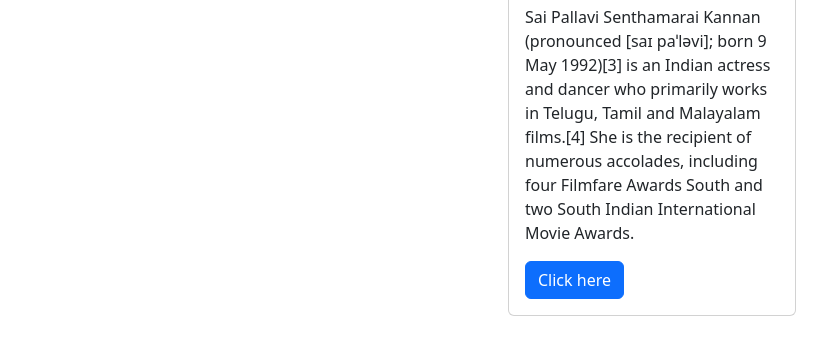
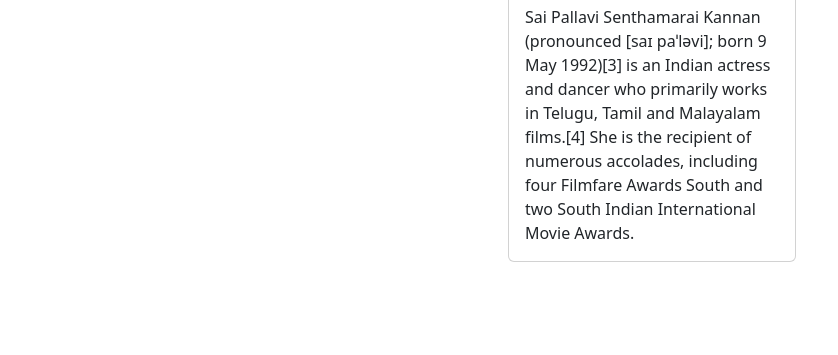
Before and after one commit to SwapnaPasham/Bootstrap, a plain HTML site: page card3.html in a window 1280 px wide. Shown: the part 363-718 px from the top of the page, without its empty margins (0-838 px from the left). Drawn offline with nearby package versions, Linux system fonts and the light colour scheme.

Commit message:
Update card3.html

```diff
--- a/card3.html
+++ b/card3.html
@@ -44,7 +44,7 @@
         <div class="card-body">
           <h5 class="card-title">Sai Pallavi Senthamarai Kannan</h5>
           <p class="card-text">Sai Pallavi Senthamarai Kannan (pronounced [saɪ paˈləvi]; born 9 May 1992)[3] is an Indian actress and dancer who primarily works in Telugu, Tamil and Malayalam films.[4] She is the recipient of numerous accolades, including four Filmfare Awards South and two South Indian International Movie Awards.</p>
-          <a href="card3.html" class="btn btn-primary">Click here</a>
+
         </div>
       </div>
       </div>
```
